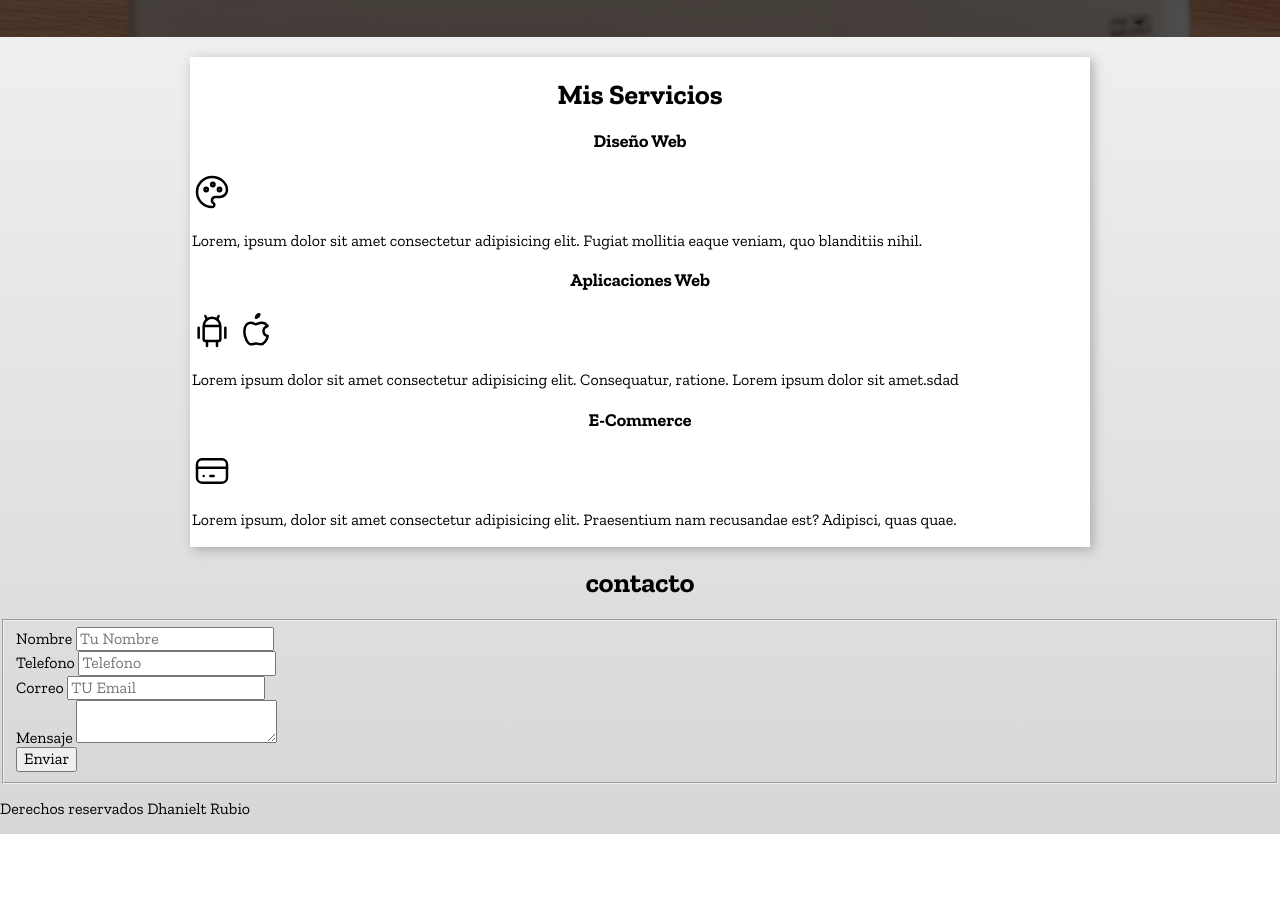
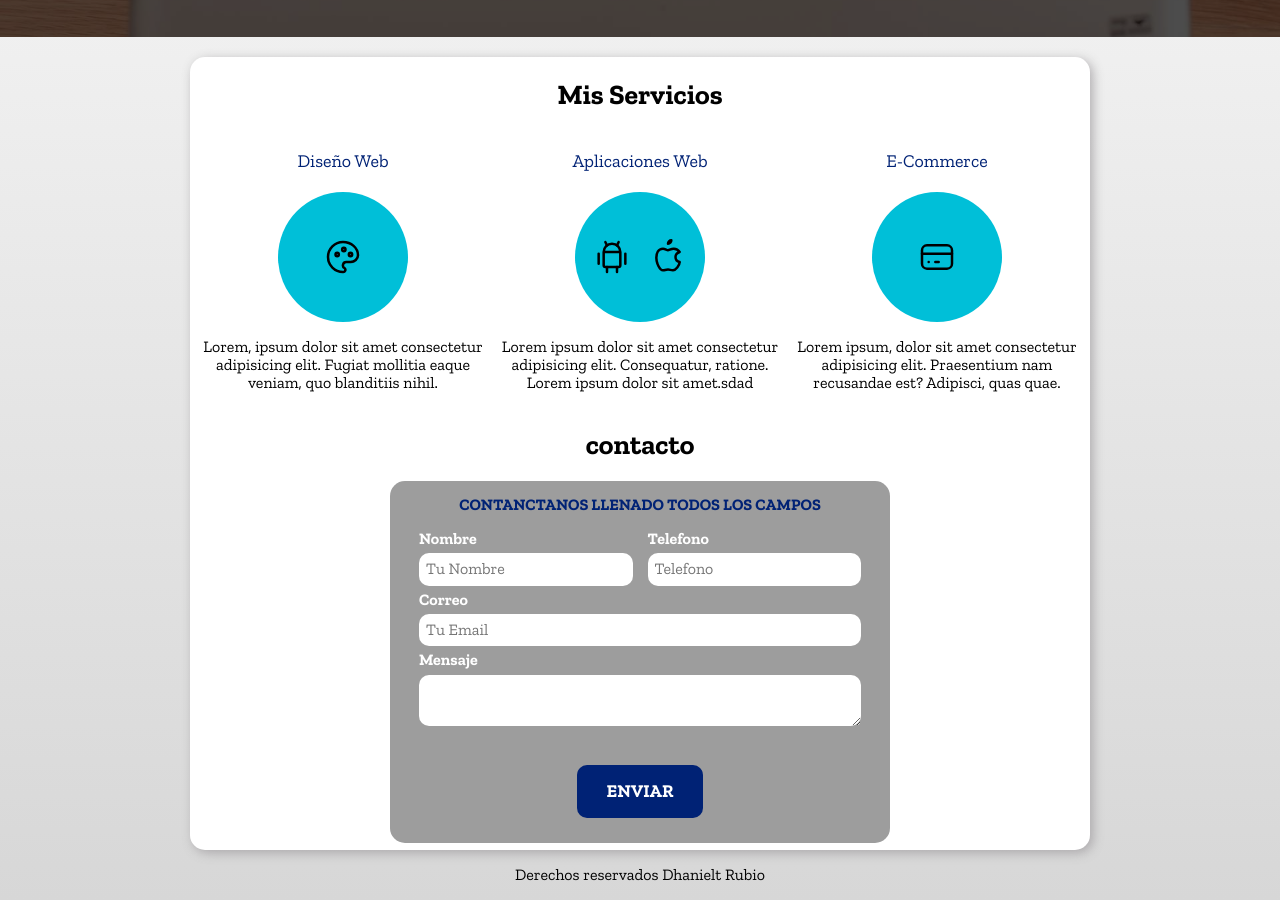
Before and after one commit to dhanielt/PrimeraWeb, a plain HTML site: page index.html in a window 1280 px wide. Shown: the part 500-1400 px from the top of the page. Before the commit the page ends 1334 px from the top, so only its background shows below. Drawn offline with nearby package versions, Linux system fonts and the light colour scheme.

Commit message:
finalizado

```diff
--- a/index.html
+++ b/index.html
@@ -52,9 +52,10 @@
   <main class="sombras contenedor">
 
       <h2>Mis Servicios</h2>
-
-    <section>
+      <div class="servicios">
+        <section class="servicio">
           <h3>Diseño Web</h3>
+          <div class="iconos">
             <svg xmlns="http://www.w3.org/2000/svg" class="icon icon-tabler icon-tabler-palette" width="40" height="40" viewBox="0 0 24 24" stroke-width="1.5" stroke="#000000" fill="none" stroke-linecap="round" stroke-linejoin="round">
               <path stroke="none" d="M0 0h24v24H0z" fill="none"/>
               <path d="M12 21a9 9 0 0 1 0 -18c4.97 0 9 3.582 9 8c0 1.06 -.474 2.078 -1.318 2.828c-.844 .75 -1.989 1.172 -3.182 1.172h-2.5a2 2 0 0 0 -1 3.75a1.3 1.3 0 0 1 -1 2.25" />
@@ -62,11 +63,13 @@
               <path d="M12.5 7.5m-1 0a1 1 0 1 0 2 0a1 1 0 1 0 -2 0" />
               <path d="M16.5 10.5m-1 0a1 1 0 1 0 2 0a1 1 0 1 0 -2 0" />
             </svg>
+          </div>
           <p>Lorem, ipsum dolor sit amet consectetur adipisicing elit. Fugiat mollitia eaque veniam, quo blanditiis nihil.</p>
         </section>
 
-    <section>
+        <section class="servicio">
           <h3>Aplicaciones  Web</h3>
+          <div class="iconos">
             <svg xmlns="http://www.w3.org/2000/svg" class="icon icon-tabler icon-tabler-brand-android" width="40" height="40" viewBox="0 0 24 24" stroke-width="1.5" stroke="#000000" fill="none" stroke-linecap="round" stroke-linejoin="round">
               <path stroke="none" d="M0 0h24v24H0z" fill="none"/>
               <path d="M4 10l0 6" />
@@ -82,11 +85,13 @@
               <path d="M9 7c-3 0 -4 3 -4 5.5c0 3 2 7.5 4 7.5c1.088 -.046 1.679 -.5 3 -.5c1.312 0 1.5 .5 3 .5s4 -3 4 -5c-.028 -.01 -2.472 -.403 -2.5 -3c-.019 -2.17 2.416 -2.954 2.5 -3c-1.023 -1.492 -2.951 -1.963 -3.5 -2c-1.433 -.111 -2.83 1 -3.5 1c-.68 0 -1.9 -1 -3 -1z" />
               <path d="M12 4a2 2 0 0 0 2 -2a2 2 0 0 0 -2 2" />
             </svg>
+          </div>
           <p>Lorem ipsum dolor sit amet consectetur adipisicing elit. Consequatur, ratione. Lorem ipsum dolor sit amet.sdad</p>
         </section>
 
-    <section>
+        <section class="servicio">
           <h3>E-Commerce</h3>
+          <div class="iconos">
             <svg xmlns="http://www.w3.org/2000/svg" class="icon icon-tabler icon-tabler-credit-card" width="40" height="40" viewBox="0 0 24 24" stroke-width="1.5" stroke="#000000" fill="none" stroke-linecap="round" stroke-linejoin="round">
               <path stroke="none" d="M0 0h24v24H0z" fill="none"/>
               <path d="M3 5m0 3a3 3 0 0 1 3 -3h12a3 3 0 0 1 3 3v8a3 3 0 0 1 -3 3h-12a3 3 0 0 1 -3 -3z" />
@@ -94,46 +99,51 @@
               <path d="M7 15l.01 0" />
               <path d="M11 15l2 0" />
             </svg>
+          </div>
           <p>Lorem ipsum, dolor sit amet consectetur adipisicing elit. Praesentium nam recusandae est? Adipisci, quas quae.</p>
         </section>
+      </div>
 
-  </main>
 
     <section>
       <h2>contacto</h2>
 
-    <form>
+      <form class="formulario">
         <fieldset>
+          <legend>Contanctanos llenado todos los campos</legend>
 
-        <div>
+          <div class="contenedor-campos">
+            <div class="campo">
               <label>Nombre</label>
-          <input type="text" placeholder="Tu Nombre">
+              <input class="entrada" type="text" placeholder="Tu Nombre">
             </div>
 
-        <div>
+            <div class="campo">
               <label>Telefono</label>
-          <input type="tel" placeholder="Telefono">
+              <input class="entrada" type="tel" placeholder="Telefono">
             </div>
 
-        <div>
+            <div class="campo">
               <label>Correo</label>
-          <input type="email" placeholder="TU Email">
+              <input class="entrada" type="email" placeholder="Tu Email">
             </div>
 
-        <div>
+            <div class="campo">
               <label>Mensaje</label>
-          <textarea></textarea>
+              <textarea class="entrada"></textarea>
+            </div>
           </div>
 
-        <div>
-          <input type="submit" value="Enviar">
+          <div class="contenedor-boton">
+            <input class="boton width100" type="submit" value="Enviar">
           </div>
 
         </fieldset>
       </form>
     </section>
+  </main>
 
-  <footer>
+  <footer class="footer">
     <p>Derechos reservados Dhanielt Rubio</p>
   </footer>
 
--- a/styles/style.css
+++ b/styles/style.css
@@ -6,6 +6,7 @@
     --principal: #00BFD8;
     --secundario: #002275;
     --gris: #d7d7d7;
+    --grisOscuro: #9d9d9d;
 }
 
 html{
@@ -47,10 +48,7 @@ body{
     font-size: 1.8rem;
     text-align: center;
     width: 90%;
-}
-.boton:hover,
-.boton:focus{
-    background-color: var(--principal);
+    border: none;
 }
 @media (min-width: 400px) {
     .boton{
@@ -64,6 +62,7 @@ body{
     padding: .2rem;
     margin-top: 2rem;
     background-color: var(--blanco);
+    border-radius: 1.5rem;
 }
 
 /* Fuente */
@@ -86,6 +85,14 @@ h1, h2, h3{
     font-size: 2rem;
 }
 
+.width100{
+    width: 100%;
+}
+@media (min-width: 400px) {
+    .width100{
+        width: auto;
+    }
+}
 /* navegacion principal */
 .navBg{
     background-color: var(--secundario);
@@ -108,11 +115,21 @@ h1, h2, h3{
     font-size: 2rem;
     font-weight: bold;
     padding: 1rem;
+    width: 100%;
+    text-align: center;
+}
+@media (min-width: 400px) {
+    .navegacionPrincipal a{
+        width: auto;
+    }
 }
 .navegacionPrincipal a:hover,
-.navegacionPrincipal a:focus{
+.navegacionPrincipal a:focus,
+.boton:hover,
+.boton:focus{
     background-color: var(--principal);
     color: var(--negro);
+    cursor: pointer;
 }
 
 /* imagen */
@@ -139,3 +156,91 @@ h1, h2, h3{
 .hero-content p{
     color: var(--blanco);
 }
+
+/* Servicios */
+.servicios{
+    display: grid;
+    margin: 0.5rem;
+}
+
+@media (min-width: 700px) {
+    .servicios{
+        grid: 1fr / repeat(3,1fr);
+        column-gap: .5rem;
+    }
+}
+
+.servicio{
+    display: flex;
+    flex-direction: column;
+    align-items: center;
+}
+.servicio .iconos{
+    background-color: var(--principal);
+    height: 13rem;
+    width: 13rem;
+    border-radius: 50%;
+    display: flex;
+    align-items: center;
+    justify-content: space-evenly;
+}
+.servicio h3{
+    font-weight: normal;
+    color: var(--secundario);
+}
+.servicio p{
+    text-align: center;
+}
+
+/* fromulario */
+
+.formulario{
+    background-color: var(--grisOscuro);
+    padding: 1.5rem;
+    width: min(50rem, 97%);
+    margin: .5rem auto;
+    border-radius: 1.5rem;
+}
+.formulario fieldset{
+    border: none;
+}
+.formulario legend{
+    font-weight: bolder;
+    text-transform: uppercase;
+    color: var(--secundario);
+    margin: 0 auto;
+    margin-bottom: 1rem;
+    text-align: center;
+}
+.campo label{
+    display: block;
+    margin-bottom: .5rem;
+    color: var(--blanco);
+    font-weight: bolder;
+
+}
+.entrada{
+    border: none;
+    width: 100%;
+    padding: 0.7rem;
+    margin-bottom: .5rem;
+    border-radius: 1rem;
+}
+.contenedor-boton{
+    display: flex;
+    justify-content: center;
+}
+@media (min-width: 700px) {
+    .contenedor-campos{
+        display: grid;
+        grid: repeat(3, auto) / repeat(2, 1fr);
+        column-gap: 1.5rem;
+    }
+    .campo:nth-child(3),
+    .campo:nth-child(4){
+        grid-column: 1 / 3;
+    }
+}
+.footer{
+    text-align: center;
+}
```
Lines whose indentation alone changed are shown as unchanged.
